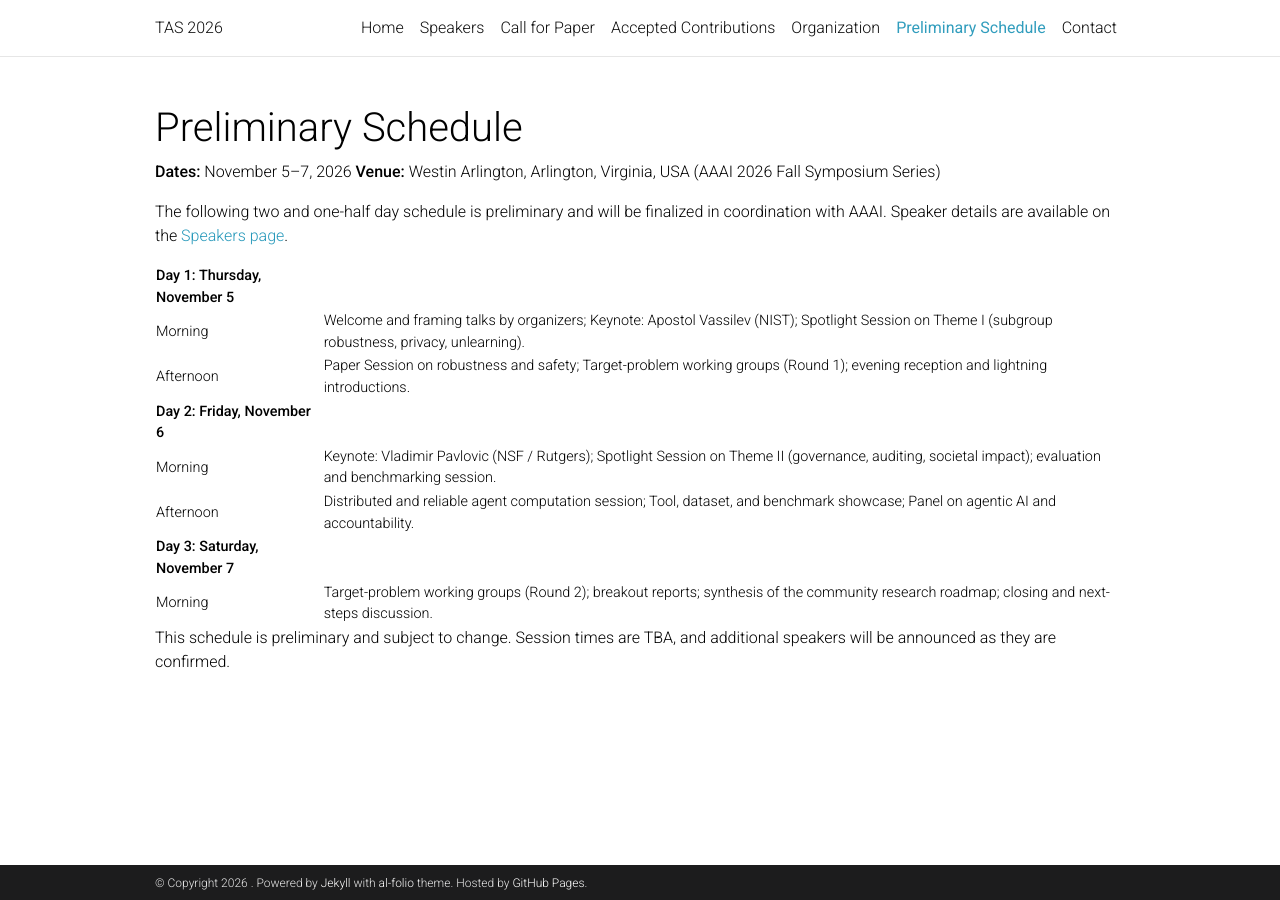
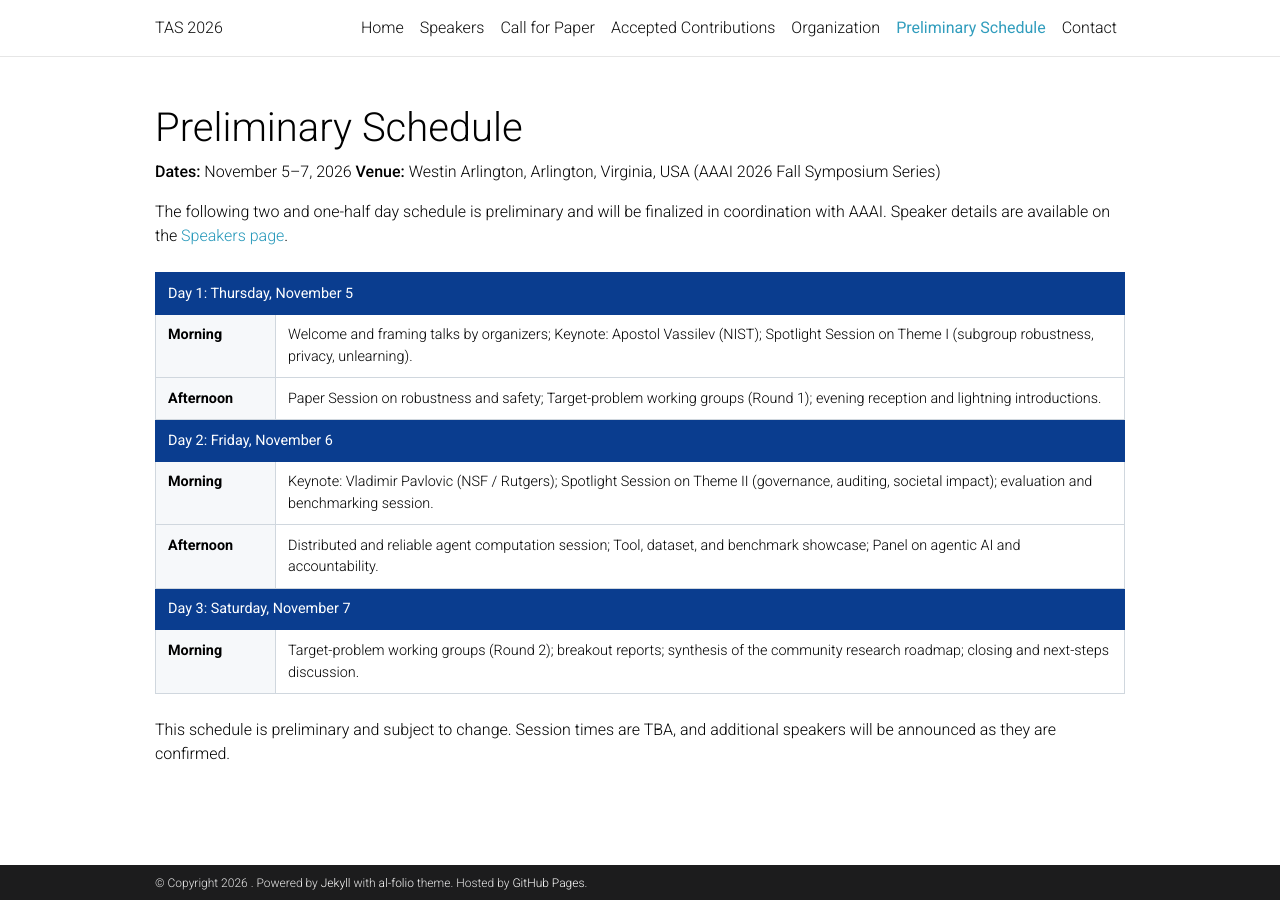
Before and after one commit to tas2026/tas2026.github.io, a Jekyll site: the page built from _pages/schedule.md, in a window 1280 px wide. Built offline with Jekyll 4.4.1, drawn with Linux system fonts in a browser that asks for light colours; comment, search, counter and statistics services are not loaded; a style sheet for code colours, icons or effects is not loaded.

Commit message:
Update schedule.md

```diff
--- a/_pages/schedule.md
+++ b/_pages/schedule.md
@@ -14,14 +14,54 @@ nav_title: Schedule
 
 The following two and one-half day schedule is preliminary and will be finalized in coordination with AAAI. Speaker details are available on the [Speakers page]({{ '/speakers/' | relative_url }}).
 
-| **Day 1: Thursday, November 5** | |
-| --- | --- |
-| Morning | Welcome and framing talks by organizers; Keynote: Apostol Vassilev (NIST); Spotlight Session on Theme I (subgroup robustness, privacy, unlearning). |
-| Afternoon | Paper Session on robustness and safety; Target-problem working groups (Round 1); evening reception and lightning introductions. |
-| **Day 2: Friday, November 6** | |
-| Morning | Keynote: Vladimir Pavlovic (NSF / Rutgers); Spotlight Session on Theme II (governance, auditing, societal impact); evaluation and benchmarking session. |
-| Afternoon | Distributed and reliable agent computation session; Tool, dataset, and benchmark showcase; Panel on agentic AI and accountability. |
-| **Day 3: Saturday, November 7** | |
-| Morning | Target-problem working groups (Round 2); breakout reports; synthesis of the community research roadmap; closing and next-steps discussion. |
+<table style="width:100%; border-collapse:collapse; margin:1.5rem 0; font-size:0.95rem;">
+  <tbody>
+    <tr>
+      <th colspan="2" style="text-align:left; padding:0.6rem 0.75rem; background:#0a3d8f; color:#fff; border:1px solid #0a3d8f;">
+        Day 1: Thursday, November 5
+      </th>
+    </tr>
+    <tr>
+      <td style="width:120px; padding:0.6rem 0.75rem; border:1px solid #d0d7de; background:#f6f8fa; vertical-align:top; font-weight:600;">Morning</td>
+      <td style="padding:0.6rem 0.75rem; border:1px solid #d0d7de; vertical-align:top;">
+        Welcome and framing talks by organizers; Keynote: Apostol Vassilev (NIST); Spotlight Session on Theme I (subgroup robustness, privacy, unlearning).
+      </td>
+    </tr>
+    <tr>
+      <td style="padding:0.6rem 0.75rem; border:1px solid #d0d7de; background:#f6f8fa; vertical-align:top; font-weight:600;">Afternoon</td>
+      <td style="padding:0.6rem 0.75rem; border:1px solid #d0d7de; vertical-align:top;">
+        Paper Session on robustness and safety; Target-problem working groups (Round 1); evening reception and lightning introductions.
+      </td>
+    </tr>
+    <tr>
+      <th colspan="2" style="text-align:left; padding:0.6rem 0.75rem; background:#0a3d8f; color:#fff; border:1px solid #0a3d8f;">
+        Day 2: Friday, November 6
+      </th>
+    </tr>
+    <tr>
+      <td style="padding:0.6rem 0.75rem; border:1px solid #d0d7de; background:#f6f8fa; vertical-align:top; font-weight:600;">Morning</td>
+      <td style="padding:0.6rem 0.75rem; border:1px solid #d0d7de; vertical-align:top;">
+        Keynote: Vladimir Pavlovic (NSF / Rutgers); Spotlight Session on Theme II (governance, auditing, societal impact); evaluation and benchmarking session.
+      </td>
+    </tr>
+    <tr>
+      <td style="padding:0.6rem 0.75rem; border:1px solid #d0d7de; background:#f6f8fa; vertical-align:top; font-weight:600;">Afternoon</td>
+      <td style="padding:0.6rem 0.75rem; border:1px solid #d0d7de; vertical-align:top;">
+        Distributed and reliable agent computation session; Tool, dataset, and benchmark showcase; Panel on agentic AI and accountability.
+      </td>
+    </tr>
+    <tr>
+      <th colspan="2" style="text-align:left; padding:0.6rem 0.75rem; background:#0a3d8f; color:#fff; border:1px solid #0a3d8f;">
+        Day 3: Saturday, November 7
+      </th>
+    </tr>
+    <tr>
+      <td style="padding:0.6rem 0.75rem; border:1px solid #d0d7de; background:#f6f8fa; vertical-align:top; font-weight:600;">Morning</td>
+      <td style="padding:0.6rem 0.75rem; border:1px solid #d0d7de; vertical-align:top;">
+        Target-problem working groups (Round 2); breakout reports; synthesis of the community research roadmap; closing and next-steps discussion.
+      </td>
+    </tr>
+  </tbody>
+</table>
 
 This schedule is preliminary and subject to change. Session times are TBA, and additional speakers will be announced as they are confirmed.
```
